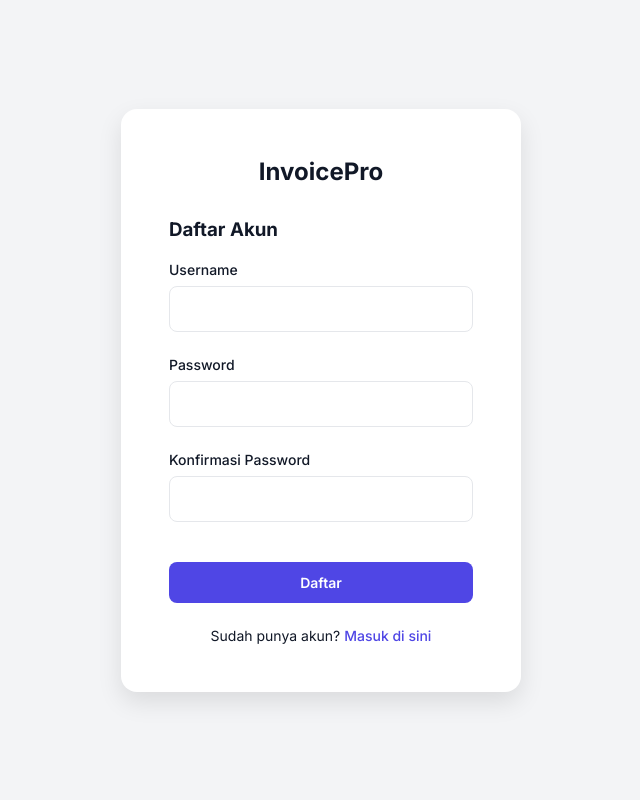
After one commit to ryanbekabe/Invoice_Online, a PHP site: page /register.php in a window 1280 px wide. The commit adds this page. Shown: the whole page, without its empty margins (319-959 px from the left). Run offline with PHP 8.4, Linux system fonts and the light colour scheme.

Commit message:
Commit 4 - Multi User

```diff
--- a/config/db.php
+++ b/config/db.php
@@ -49,19 +49,28 @@ $sql_items = "CREATE TABLE IF NOT EXISTS invoice_items (
 )";
 $conn->query($sql_items);
 
-// Create Settings table
-$sql_settings = "CREATE TABLE IF NOT EXISTS settings (
-    id INT(1) PRIMARY KEY,
-    company_name VARCHAR(255) DEFAULT 'Your Company LLC',
-    company_address1 VARCHAR(255) DEFAULT '123 Business Road',
-    company_address2 VARCHAR(255) DEFAULT 'Tech City, TC 10101',
-    company_email VARCHAR(100) DEFAULT 'hello@yourcompany.com'
+// Create Users table
+$sql_users = "CREATE TABLE IF NOT EXISTS users (
+    id INT(11) AUTO_INCREMENT PRIMARY KEY,
+    username VARCHAR(50) UNIQUE NOT NULL,
+    password VARCHAR(255) NOT NULL,
+    created_at TIMESTAMP DEFAULT CURRENT_TIMESTAMP
+)";
+$conn->query($sql_users);
+
+// Add user_id to invoices if not exists
+$check_user_inv = $conn->query("SHOW COLUMNS FROM invoices LIKE 'user_id'");
+if($check_user_inv && $check_user_inv->num_rows == 0) {
+    $conn->query("ALTER TABLE invoices ADD user_id INT(11) AFTER id");
+}
+
+// Create Settings table User specific
+$sql_settings = "CREATE TABLE IF NOT EXISTS user_settings (
+    user_id INT(11) PRIMARY KEY,
+    company_name VARCHAR(255) DEFAULT 'Perusahaan Anda',
+    company_address1 VARCHAR(255) DEFAULT 'Jl. Bisnis No. 123',
+    company_address2 VARCHAR(255) DEFAULT 'Kota Teknologi, 10101',
+    company_email VARCHAR(100) DEFAULT 'halo@perusahaan.com'
 )";
 $conn->query($sql_settings);
-
-// Seed default settings row if table is empty
-$check_settings = $conn->query("SELECT id FROM settings WHERE id = 1");
-if ($check_settings->num_rows == 0) {
-    $conn->query("INSERT INTO settings (id, company_name, company_address1, company_address2, company_email) VALUES (1, 'Your Company LLC', '123 Business Road', 'Tech City, TC 10101', 'hello@yourcompany.com')");
-}
 ?>
--- a/create.php
+++ b/create.php
@@ -1,5 +1,6 @@
 <?php
 require_once 'config/db.php';
+require_once 'config/auth.php';
 
 // Generate a random invoice number
 $invoice_num = 'INV-' . date('Ymd') . '-' . rand(1000, 9999);
@@ -24,6 +25,7 @@ $invoice_num = 'INV-' . date('Ymd') . '-' . rand(1000, 9999);
             <a href="index.php"><i class="fa-solid fa-table-cells-large"></i> Dasbor</a>
             <a href="create.php" class="active"><i class="fa-solid fa-plus"></i> Tagihan Baru</a>
             <a href="settings.php"><i class="fa-solid fa-gear"></i> Pengaturan</a>
+            <a href="logout.php" style="margin-top: auto; color: #DC2626;"><i class="fa-solid fa-arrow-right-from-bracket"></i> Keluar</a>
         </nav>
     </div>
 
--- a/index.php
+++ b/index.php
@@ -1,8 +1,11 @@
 <?php
 require_once 'config/db.php';
+require_once 'config/auth.php';
+
+$user_id = $_SESSION['user_id'];
 
 // Fetch all invoices
-$sql = "SELECT * FROM invoices ORDER BY created_at DESC";
+$sql = "SELECT * FROM invoices WHERE user_id = $user_id ORDER BY created_at DESC";
 $result = $conn->query($sql);
 ?>
 <!DOCTYPE html>
@@ -25,6 +28,7 @@ $result = $conn->query($sql);
             <a href="index.php" class="active"><i class="fa-solid fa-table-cells-large"></i> Dasbor</a>
             <a href="create.php"><i class="fa-solid fa-plus"></i> Tagihan Baru</a>
             <a href="settings.php"><i class="fa-solid fa-gear"></i> Pengaturan</a>
+            <a href="logout.php" style="margin-top: auto; color: #DC2626;"><i class="fa-solid fa-arrow-right-from-bracket"></i> Keluar</a>
         </nav>
     </div>
 
--- /dev/null
+++ b/logout.php
@@ -0,0 +1,6 @@
+<?php
+session_start();
+session_destroy();
+header("Location: login.php");
+exit;
+?>
--- /dev/null
+++ b/register.php
@@ -0,0 +1,81 @@
+<?php
+session_start();
+require_once 'config/db.php';
+
+if (isset($_SESSION['user_id'])) {
+    header("Location: index.php");
+    exit;
+}
+
+$error = '';
+$success = '';
+
+if ($_SERVER["REQUEST_METHOD"] == "POST") {
+    $username = $conn->real_escape_string($_POST['username']);
+    $password = $_POST['password'];
+    $confirm_password = $_POST['confirm_password'];
+
+    if ($password !== $confirm_password) {
+        $error = "Password tidak cocok.";
+    } else {
+        $check = $conn->query("SELECT id FROM users WHERE username = '$username'");
+        if ($check->num_rows > 0) {
+            $error = "Username sudah digunakan.";
+        } else {
+            $hashed_password = password_hash($password, PASSWORD_DEFAULT);
+            if ($conn->query("INSERT INTO users (username, password) VALUES ('$username', '$hashed_password')")) {
+                $user_id = $conn->insert_id;
+                // auto seed user_settings for this new user
+                $conn->query("INSERT INTO user_settings (user_id) VALUES ($user_id)");
+                $success = "Pendaftaran berhasil! Silakan <a href='login.php' style='text-decoration:underline;'>login</a>.";
+            } else {
+                $error = "Gagal mendaftar. Silakan coba lagi.";
+            }
+        }
+    }
+}
+?>
+<!DOCTYPE html>
+<html lang="id">
+<head>
+    <meta charset="UTF-8">
+    <meta name="viewport" content="width=device-width, initial-scale=1.0">
+    <title>Daftar - Invoice Manager</title>
+    <link href="https://fonts.googleapis.com/css2?family=Inter:wght@300;400;500;600;700&display=swap" rel="stylesheet">
+    <link rel="stylesheet" href="assets/css/style.css">
+    <style>
+        body { display: flex; align-items: center; justify-content: center; background: var(--background); }
+        .auth-card { background: #fff; padding: 3rem; border-radius: 1rem; box-shadow: 0 10px 25px rgba(0,0,0,0.1); width: 100%; max-width: 400px; }
+        .auth-card h2 { margin-bottom: 2rem; color: var(--text-main); text-align: center; }
+        .error-msg { background: #FEE2E2; color: #B91C1C; padding: 0.75rem; border-radius: 0.5rem; margin-bottom: 1rem; font-size: 0.875rem; }
+        .success-msg { background: #D1FAE5; color: #047857; padding: 0.75rem; border-radius: 0.5rem; margin-bottom: 1rem; font-size: 0.875rem; }
+    </style>
+</head>
+<body>
+    <div class="auth-card">
+        <h2><i class="fa-solid fa-file-invoice-dollar" style="color:var(--primary);"></i> InvoicePro</h2>
+        <h3>Daftar Akun</h3>
+        <br>
+        <?php if($error): ?><div class="error-msg"><?= $error ?></div><?php endif; ?>
+        <?php if($success): ?><div class="success-msg"><?= $success ?></div><?php endif; ?>
+        <form method="POST">
+            <div class="form-group">
+                <label>Username</label>
+                <input type="text" name="username" class="form-control" required>
+            </div>
+            <div class="form-group">
+                <label>Password</label>
+                <input type="password" name="password" class="form-control" required>
+            </div>
+            <div class="form-group">
+                <label>Konfirmasi Password</label>
+                <input type="password" name="confirm_password" class="form-control" required>
+            </div>
+            <button type="submit" class="btn btn-primary" style="width: 100%; justify-content: center; margin-top: 1rem;">Daftar</button>
+        </form>
+        <p style="text-align: center; margin-top: 1.5rem; font-size: 0.875rem;">
+            Sudah punya akun? <a href="login.php" style="color: var(--primary); font-weight: 500;">Masuk di sini</a>
+        </p>
+    </div>
+</body>
+</html>
--- a/save_invoice.php
+++ b/save_invoice.php
@@ -1,8 +1,10 @@
 <?php
 require_once 'config/db.php';
+require_once 'config/auth.php';
 
 if ($_SERVER["REQUEST_METHOD"] == "POST") {
 
+    $user_id = $_SESSION['user_id'];
     $invoice_number = $conn->real_escape_string($_POST['invoice_number']);
     $status = $conn->real_escape_string($_POST['status']);
     $issue_date = $conn->real_escape_string($_POST['issue_date']);
@@ -15,8 +17,8 @@ if ($_SERVER["REQUEST_METHOD"] == "POST") {
     $notes = $conn->real_escape_string($_POST['notes']);
     $total_amount = floatval($_POST['total_amount']);
 
-    $sql = "INSERT INTO invoices (invoice_number, client_name, client_email, client_address, issue_date, due_date, status, notes, total_amount)
-            VALUES ('$invoice_number', '$client_name', '$client_email', '$client_address', '$issue_date', '$due_date', '$status', '$notes', $total_amount)";
+    $sql = "INSERT INTO invoices (user_id, invoice_number, client_name, client_email, client_address, issue_date, due_date, status, notes, total_amount)
+            VALUES ($user_id, '$invoice_number', '$client_name', '$client_email', '$client_address', '$issue_date', '$due_date', '$status', '$notes', $total_amount)";
 
     if ($conn->query($sql) === TRUE) {
         $invoice_id = $conn->insert_id;
```
Also changed, not shown: config/auth.php (added, +7 -0 lines), login.php (added, +69 -0 lines), settings.php (+7 -3 lines), view.php (+5 -2 lines).
